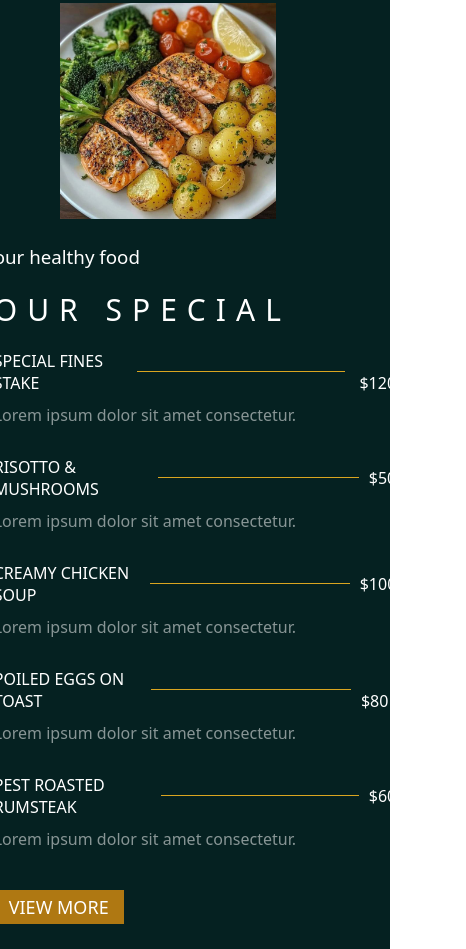
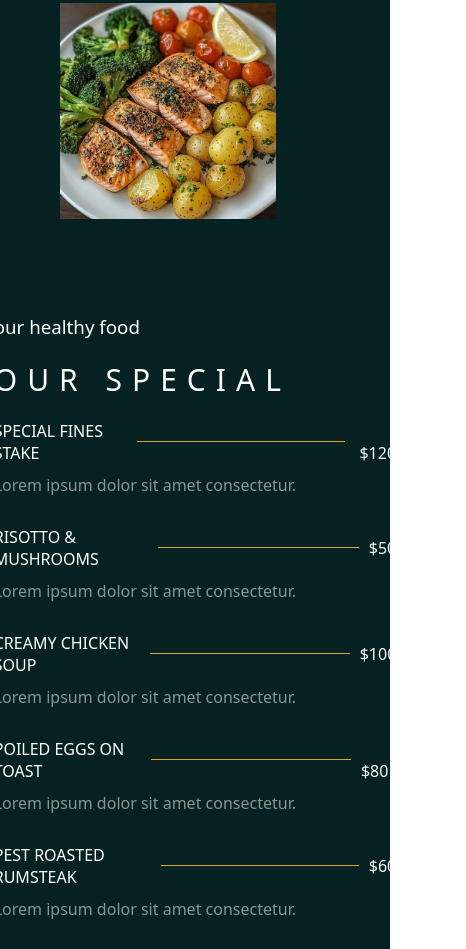
Before and after one commit to adamgamee/restaurant, a plain HTML site: page index.html in a window 390 px wide. Shown: the part 2175-3124 px from the top of the page, 466 px wide, since content can reach past the window. Drawn offline with Linux system fonts and the light colour scheme; a web font is replaced by a local one.

Commit message:
Update style.css

```diff
--- a/style.css
+++ b/style.css
@@ -283,6 +283,9 @@ footer{
         font-size: 30px;
 
     }
+    .healthy .text{
+        padding:70px
+    }
     .healthyimg{
         margin-top: 30px;
 
```
